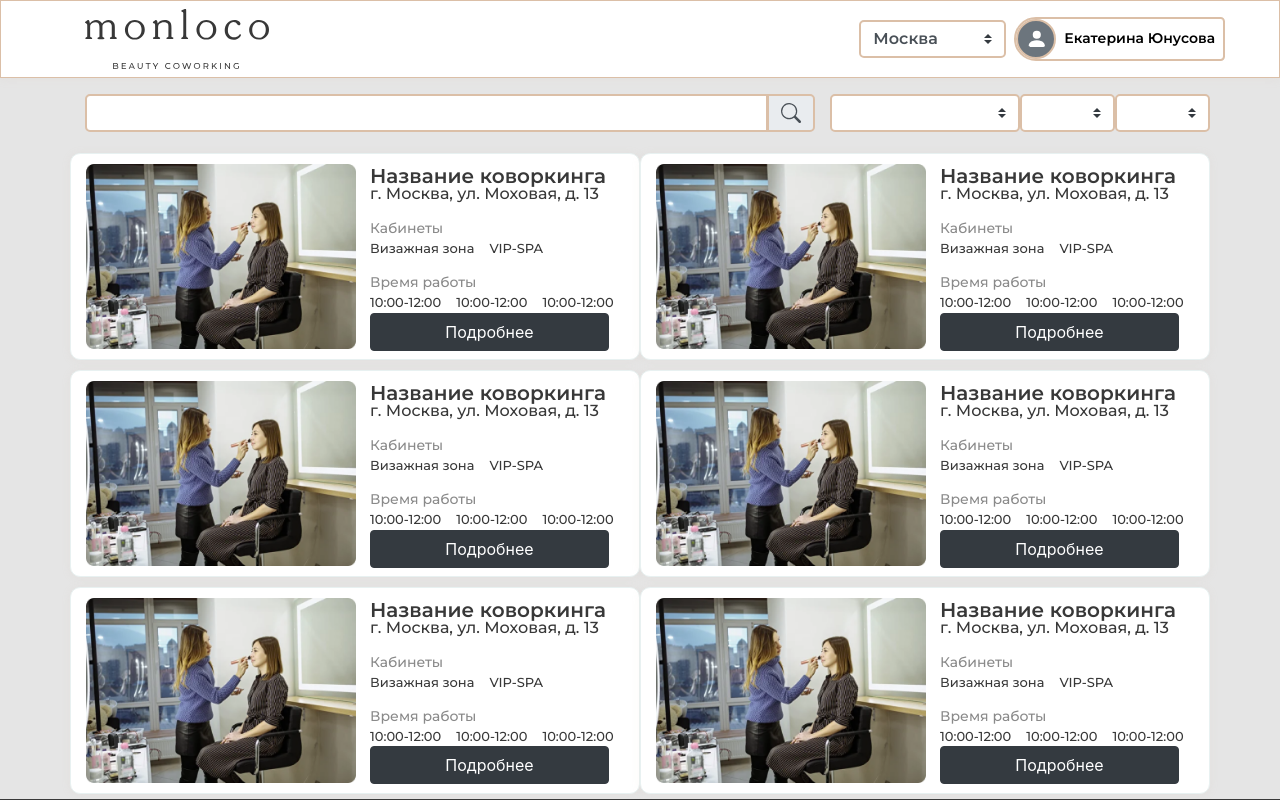
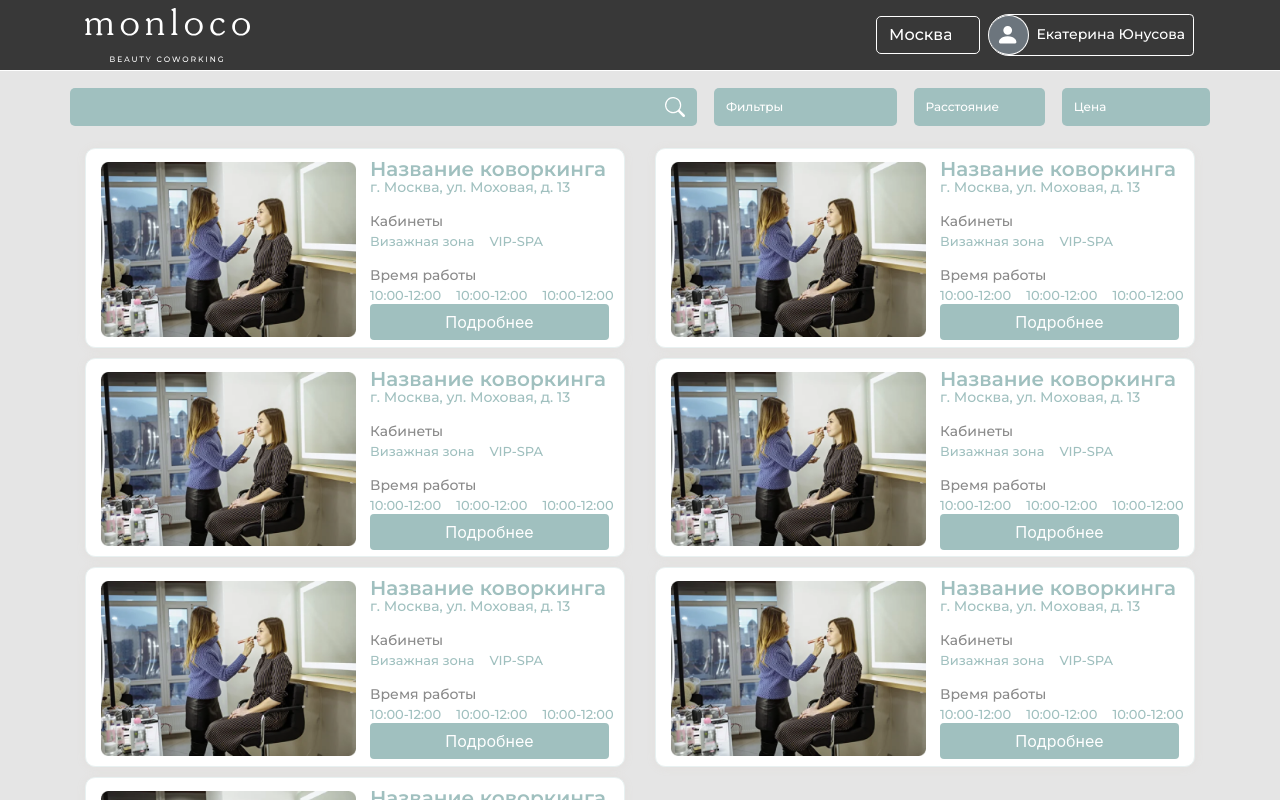
Before and after one commit to Linkhider/monloco, a Vue app: page /coworkings in a window 1280 px wide. Shown: the top 800 px of the page. Built offline with nearby package versions, Linux system fonts and the light colour scheme.

Commit message:
padding fixed

```diff
--- a/src/components/footer.vue
+++ b/src/components/footer.vue
@@ -1,5 +1,5 @@
 <template>
-    <div>
+    <div class="mt-2">
        <footer>
            <div class="d-flex justify-content-center">
                <img src="../assets/svg/logo-white.svg" class="mt-2" alt="">
--- a/src/components/nav.vue
+++ b/src/components/nav.vue
@@ -2,13 +2,13 @@
 <div class="nav">
     <div class="container mt-2 mb-2">
         <div class="row d-flex align-items-center">
-          <a href="/"  class="col-lg-2"><img src="../assets/svg/logo.svg"></a>
-          <div class="row d-flex align-items-center ml-auto">
-            <b-select v-model="selected" :options="options" class="col-sm brd-select"></b-select>
-            <div class="brd ml-2">
+          <a href="/"  class="col-lg-2"><img src="../assets/svg/logo-white.svg"></a>
+          <div class="row d-flex align-items-center col-lg-4 ml-auto">
+            <b-select v-model="selected" :options="options" class="ml-3 col-sm brd-select"><b-icon-arrow-up></b-icon-arrow-up></b-select>
+            <div class="brd ml-2 mr-3">
               <a href="/">
               <b-avatar class="brd-avatar"></b-avatar>
-              <span class="ml-2 mr-2">Екатерина Юнусова</span>
+              <span class="ml-2 mr-2 wht">Екатерина Юнусова</span>
               </a>
             </div>
           </div>
@@ -23,32 +23,48 @@
   span{
     color: black;
   }
+  .wht{
+    color: #fff;
+  }
   .nav{
-  background: #FFFFFF;
-  border: 1px solid #DBBFA7;
+  background: #383838;
+  border-bottom: 1px solid #fff;
   box-shadow: 0px 1px 10px rgba(219, 191, 167, 0.1);
   }
   .brd{
-    border: 2px solid #DBBFA7;
+    border-left: none;
+    border: 1px solid #fff;
     box-sizing: border-box;
     border-radius:25px 5px 5px 25px;
     font-family: Montserrat;
     font-style: normal;
-    font-weight: 600;
+    font-weight: 400;
     font-size: 14px;
     line-height: 17px;
+    color: #fff;
   }
-  .brd-avatar{
-    border: 2px solid #DBBFA7;
+  .brd-avatar {
+    border: 1px solid #fff;
+    border-left: none;
   }
   .brd-select{
-    border: 2px solid #DBBFA7;
+    border: 1px solid #fff;
+    background: #383838;
     border-radius: 5px;
     font-family: Montserrat;
     font-style: normal;
-    font-weight: 600;
+    font-weight: 400;
     font-size: 16px;
     line-height: 12px;
+    color: #FFFFFF;
+    outline: none;
+  }
+
+  .custom-select:focus {
+    border-color: #f9f9f9;
+    outline: 0;
+    box-shadow: 0 0 0 0.2rem rgba(41, 41, 41, 0.25);
+
   }
 </style>
 
--- a/src/views/coworkings.vue
+++ b/src/views/coworkings.vue
@@ -1,19 +1,67 @@
 <template>
   <div class="bg">
     <div class="container">
-      <div class="row d-flex align-items-center mt-3 mb-3">
-        <b-input-group class="col-lg-8">
+
+      <div class="row d-flex align-items-center justify-content-between">
+        <b-input-group class="search">
           <template v-slot:append>
             <b-input-group-text class="brd-select"><b-icon-search></b-icon-search></b-input-group-text>
           </template>
           <b-form-input class="brd-select"></b-form-input>
         </b-input-group>
-        <b-select v-model="selected" :options="options" class="col-lg-2 brd-select"></b-select>
-        <b-select v-model="selected" :options="options" class="col-lg-1 brd-select"></b-select>
-        <b-select v-model="selected" :options="options" class="col-lg-1 brd-select"></b-select>
+
+        <div class="filter">
+        <b-select v-model="selected" :options="options" class="brd-select font-filters">
+          <b-select-option :value="null">Фильтры</b-select-option>
+        </b-select>
         </div>
+
+        <div class="distance">
+          <b-select v-model="selected" :options="options" class="brd-select font-filters">
+            <b-select-option :value="null">Расстояние</b-select-option>
+
+          </b-select>
+        </div>
+
+        <div class="price">
+          <b-select v-model="selected" :options="options" class="brd-select font-filters">
+            <b-select-option :value="null">Цена</b-select-option>
+
+          </b-select>
+        </div>
+      </div>
+
+
+      <div class="row  d-flex justify-content-between">
+        <div class="col-lg-6">
+          <div class="card">
+          <div class="container">
             <div class="row">
-        <div class="col-lg-6 card">
+              <div class="col-lg-6 col-12">
+              <img src="@/assets/png/preview.png">
+              </div>
+              <div class="col-lg-6 col-12">
+               <p class="title">Название коворкинга</p>
+               <p class="adress">г. Москва, ул. Моховая, д. 13</p>
+               <p class="gray">Кабинеты</p>
+                <div class="row">
+                  <p class="cab">Визажная зона</p>
+                  <p class="cab">VIP-SPA</p>
+                </div>
+               <p class="gray">Время работы</p>
+                <div class="row">
+                  <p class="cab">10:00-12:00</p>
+                  <p class="cab">10:00-12:00</p>
+                  <p class="cab">10:00-12:00</p>
+                </div>
+                <b-button class="col-lg-12 btn">Подробнее</b-button>
+              </div>
+            </div>
+          </div>
+          </div>
+        </div>
+        <div class="col-lg-6">
+          <div class="card">
             <div class="container">
               <div class="row">
                 <div class="col-lg-6">
@@ -38,7 +86,9 @@
               </div>
             </div>
           </div>
-        <div class="col-lg-6 card">
+        </div>
+        <div class="col-lg-6">
+          <div class="card">
             <div class="container">
               <div class="row">
                 <div class="col-lg-6">
@@ -63,7 +113,9 @@
               </div>
             </div>
           </div>
-        <div class="col-lg-6 card">
+        </div>
+        <div class="col-lg-6">
+          <div class="card">
             <div class="container">
               <div class="row">
                 <div class="col-lg-6">
@@ -88,7 +140,9 @@
               </div>
             </div>
           </div>
-        <div class="col-lg-6 card">
+        </div>
+        <div class="col-lg-6">
+          <div class="card">
             <div class="container">
               <div class="row">
                 <div class="col-lg-6">
@@ -113,7 +167,9 @@
               </div>
             </div>
           </div>
-        <div class="col-lg-6 card">
+        </div>
+        <div class="col-lg-6">
+          <div class="card">
             <div class="container">
               <div class="row">
                 <div class="col-lg-6">
@@ -128,7 +184,7 @@
                     <p class="cab">VIP-SPA</p>
                   </div>
                   <p class="gray">Время работы</p>
-                <div class="row">
+                  <div class="row ">
                     <p class="cab">10:00-12:00</p>
                     <p class="cab">10:00-12:00</p>
                     <p class="cab">10:00-12:00</p>
@@ -138,7 +194,9 @@
               </div>
             </div>
           </div>
-        <div class="col-lg-6 card">
+        </div>
+        <div class="col-lg-6">
+          <div class="card">
             <div class="container">
               <div class="row">
                 <div class="col-lg-6">
@@ -166,13 +224,23 @@
         </div>
       </div>
     </div>
+  </div>
 </template>
 <script>
     export default {
+        data() {
+            return {
+                selected: null
+            }
+        },
         name: "coworkings"
     }
 </script>
 <style scoped>
+  .brd-select{
+    background: #a0c0bf;
+    border: none;
+  }
   .card{
     margin-top: 5px;
     margin-bottom: 5px;
@@ -184,31 +252,36 @@
   }
   .btn{
     margin-top: -20px;
+    margin-bottom: 5px;
+    background: #a0c0bf;
+    border: none;
+  }
+  .btn:hover{
+    background: #607676;
   }
   img{
-    margin-top: 10px;
+    margin-top: 13px;
     margin-bottom: 10px;
-    margin-left: -15px;
-    width: 270px;
+    width: 255px;
     height: auto;
   }
   .title{
-    margin-top: 10px;
+    margin-top: 8px;
     font-family: Montserrat;
     font-style: normal;
     font-weight: 600;
     font-size: 20px;
     line-height: 24px;
-    color: #383838;
+    color: #a0c0bf;
   }
   .adress{
     margin-top: -20px;
     font-family: Montserrat;
     font-style: normal;
     font-weight: normal;
-    font-size: 16px;
+    font-size: 14px;
     line-height: 20px;
-    color: #383838;
+    color: #a0c0bf;
   }
   .gray{
     font-family: Montserrat;
@@ -226,6 +299,24 @@
     font-weight: 500;
     font-size: 13px;
     line-height: 20px;
-    color: #383838;
+    color: #a0c0bf;
+  }
+  .search{
+    width: 55%;
+  }
+  .filter{
+    width: 19%;
+    padding: 17px;
+  }
+  .distance{
+    width: 13%;
+    padding-right: 17px;
+  }
+  .price{
+    width: 13%;
+  }
+  .font-filters{
+    font-size: 12px!important;
+    height: 38px;
   }
 </style>
--- a/src/views/home.vue
+++ b/src/views/home.vue
@@ -28,7 +28,7 @@
                     </div>
                 </div>
                 <div class="crd">
-                    <div class="container">
+                    <div class="container pt-3">
                         <p class="title">Название коворкинга</p>
                         <p class="second-title">г. Москва, ул. Моховая, д. 13</p>
                         <p class="gray">Категория деятельности:</p>
@@ -42,7 +42,8 @@
                         <p class="gray mt-2">Тарифы:</p>
                         <div class="container">
                             <div class="row">
-                                <div class="card col-lg-6 mb-3">
+                                <div class="col-lg-6">
+                                    <div class="card pt-2 mb-3">
                                         <p class="card-title">Название коворкинга</p>
                                         <p class="card-text">Lorem ipsum dolor sit amet, consectetur adipisicing elit. Assumenda culpa debitis deleniti dolore dolorum ducimus eligendi esse et harum iste itaque minus, nihil omnis possimus quia recusandae repudiandae ut! Hic.</p>
                                         <div class="row">
@@ -59,7 +60,9 @@
                                             </div>
                                         </div>
                                     </div>
-                                <div class="card col-lg-6 mb-3">
+                                </div>
+                                <div class="col-lg-6">
+                                    <div class="card pt-2 mb-3">
                                         <p class="card-title">Название коворкинга</p>
                                         <p class="card-text">Lorem ipsum dolor sit amet, consectetur adipisicing elit. Assumenda culpa debitis deleniti dolore dolorum ducimus eligendi esse et harum iste itaque minus, nihil omnis possimus quia recusandae repudiandae ut! Hic.</p>
                                         <div class="row">
@@ -76,7 +79,9 @@
                                             </div>
                                         </div>
                                     </div>
-                                <div class="card col-lg-6 mb-3">
+                                </div>
+                                <div class="col-lg-6">
+                                    <div class="card pt-2 mb-3">
                                         <p class="card-title">Название коворкинга</p>
                                         <p class="card-text">Lorem ipsum dolor sit amet, consectetur adipisicing elit. Assumenda culpa debitis deleniti dolore dolorum ducimus eligendi esse et harum iste itaque minus, nihil omnis possimus quia recusandae repudiandae ut! Hic.</p>
                                         <div class="row">
@@ -96,15 +101,16 @@
                                 </div>
                             </div>
                         </div>
+                    </div>
 
                 </div>
-                <div class="crd">
-                    <p class="gray ml-3">Отзывы мастеров:</p>
+                <div class="crd pb-1">
+                    <p class="gray ml-3 pt-3">Отзывы мастеров:</p>
+                    <div class="container">
                         <div class="comm-card">
-                        <div class="container">
-                            <div class="row">
-                                <div class="col-lg-auto">
-                                    <b-avatar class="brd-avatar ml-1"></b-avatar>
+                            <div class="row pt-3">
+                                <div class="col-lg-auto comm-avatar">
+                                    <b-avatar class="brd-avatar ml-2"></b-avatar>
                                 </div>
                                 <div class="col-lg-4">
                                    <p class="name">Екатерина Юнусова</p>
@@ -115,16 +121,16 @@
                                     <p class="card-text comm-rait d-flex align-items-center"><img src="@/assets/svg/star-comm.svg">8.86</p>
                                 </div>
                             </div>
-                            <div class="container mb-3">
+                            <div class="container pb-2">
                                 Lorem ipsum dolor sit amet, consectetur adipisicing elit. Alias aliquam animi aspernatur blanditiis cumque cupiditate delectus, deleniti dignissimos harum labore magnam maxime molestiae necessitatibus nisi porro quos sequi vitae voluptatem?
                             </div>
                         </div>
                     </div>
+                    <div class="container">
                         <div class="comm-card">
-                        <div class="container">
-                            <div class="row">
-                                <div class="col-lg-auto">
-                                    <b-avatar class="brd-avatar ml-1"></b-avatar>
+                            <div class="row pt-3">
+                                <div class="col-lg-auto comm-avatar">
+                                    <b-avatar class="brd-avatar ml-2"></b-avatar>
                                 </div>
                                 <div class="col-lg-4">
                                     <p class="name">Екатерина Юнусова</p>
@@ -136,16 +142,16 @@
 
                                 </div>
                             </div>
-                            <div class="container mb-3">
+                            <div class="container pb-2">
                                 Lorem ipsum dolor sit amet, consectetur adipisicing elit. Alias aliquam animi aspernatur blanditiis cumque cupiditate delectus, deleniti dignissimos harum labore magnam maxime molestiae necessitatibus nisi porro quos sequi vitae voluptatem?
                             </div>
                         </div>
                     </div>
+                    <div class="container">
                         <div class="comm-card">
-                        <div class="container">
-                            <div class="row">
-                                <div class="col-lg-auto">
-                                    <b-avatar class="brd-avatar ml-1"></b-avatar>
+                            <div class="row pt-3">
+                                <div class="col-lg-auto comm-avatar">
+                                    <b-avatar class="brd-avatar ml-2"></b-avatar>
                                 </div>
                                 <div class="col-lg-4">
                                     <p class="name">Екатерина Юнусова</p>
@@ -157,7 +163,7 @@
 
                                 </div>
                             </div>
-                            <div class="container mb-3">
+                            <div class="container pb-2">
                                 Lorem ipsum dolor sit amet, consectetur adipisicing elit. Alias aliquam animi aspernatur blanditiis cumque cupiditate delectus, deleniti dignissimos harum labore magnam maxime molestiae necessitatibus nisi porro quos sequi vitae voluptatem?
                             </div>
                         </div>
@@ -177,7 +183,7 @@
                     <div class="d-flex align-items-center">
                         <div>
                             <p class="mt-3 second-title">Рейтинг коворкинга</p>
-                            <p class="rait d-flex align-items-center"><img src="@/assets/svg/star.svg">8.86 <span class="rait-text ml-3">9 отзывов от мастеров</span></p>
+                            <p class="rait d-flex align-items-center"><img src="@/assets/svg/star.svg">8.86 <span class="rait-text ml-2">9 отзывов от мастеров</span></p>
                         </div>
 
                         <div class="d-flex justify-content-end align-items-center ml-auto">
@@ -187,9 +193,9 @@
                 </div>
 
                 <div class="crd txt col-lg-12">
-                    <p class="mt-2 second-title">г. Москва, ул. Моховая, д. 13</p>
-                    <div class=" container d-flex">
-                        <img src="@/assets/png/map.png" class="map mb-2">
+                    <p class="pt-2 second-title">г. Москва, ул. Моховая, д. 13</p>
+                    <div class=" container ">
+                        <img src="@/assets/png/map.png" class="map mb-4">
                     </div>
                 </div>
             </div>
@@ -230,8 +236,7 @@
         color: #383838;
     }
     .map{
-        width: 290px;
-        height: 228px;
+        width: inherit;
         border: 0.5px solid #E8F1F1;
         box-sizing: border-box;
         box-shadow: 0px 1px 10px rgba(135, 175, 185, 0.1);
@@ -249,7 +254,7 @@
         font-family: Montserrat;
         font-style: normal;
         font-weight: bold;
-        font-size: 14px;
+        font-size: 13px;
         line-height: 22px;
         color: #383838;
     }
@@ -285,12 +290,17 @@
         line-height: 17px;
         color: #383838;
     }
+    .comm-avatar{
+        padding-left: 25px;
+        margin-right: -15px;
+    }
     .card{
         background: #FFFFFF;
         border: 0.5px solid #E8F1F1;
         box-sizing: border-box;
         box-shadow: 0px 0px 20px rgba(4, 94, 94, 0.05);
         border-radius: 10px;
+        padding: 15px;
     }
     .card-title{
         font-family: Montserrat;
@@ -304,7 +314,7 @@
         background: #FFFFFF;
         box-shadow: 0px 0px 20px rgba(4, 94, 94, 0.05);
         border-radius: 10px;
-        margin-bottom: 40px;
+        margin-bottom: 20px;
     }
     .country{
         font-family: Montserrat;
@@ -334,6 +344,10 @@
     .back{
         margin-top: 15px;
         margin-bottom: -15px;
+        color: #000;
+    }
+    .name{
+        padding-top: 2px;
     }
     .comm-rait{
         margin-top: -15px;
```
Also changed, not shown: src/assets/svg/select.svg (added), src/assets/svg/star-img.svg (added). Lines whose indentation alone changed are shown as unchanged.
